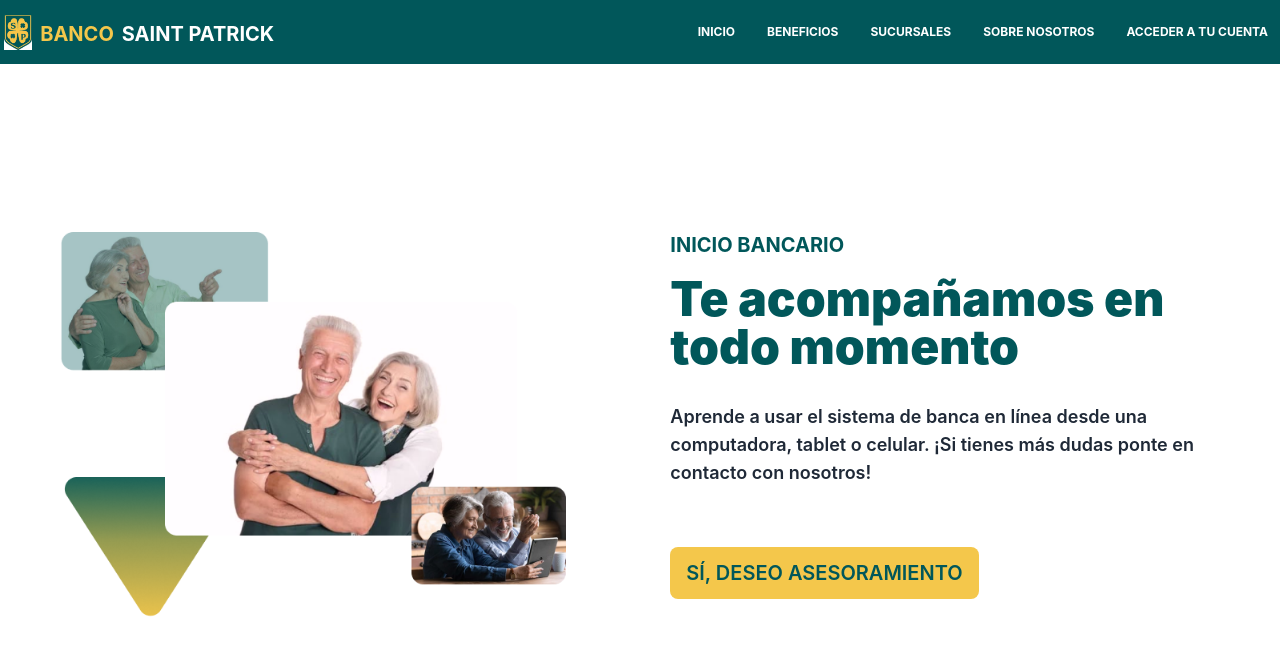
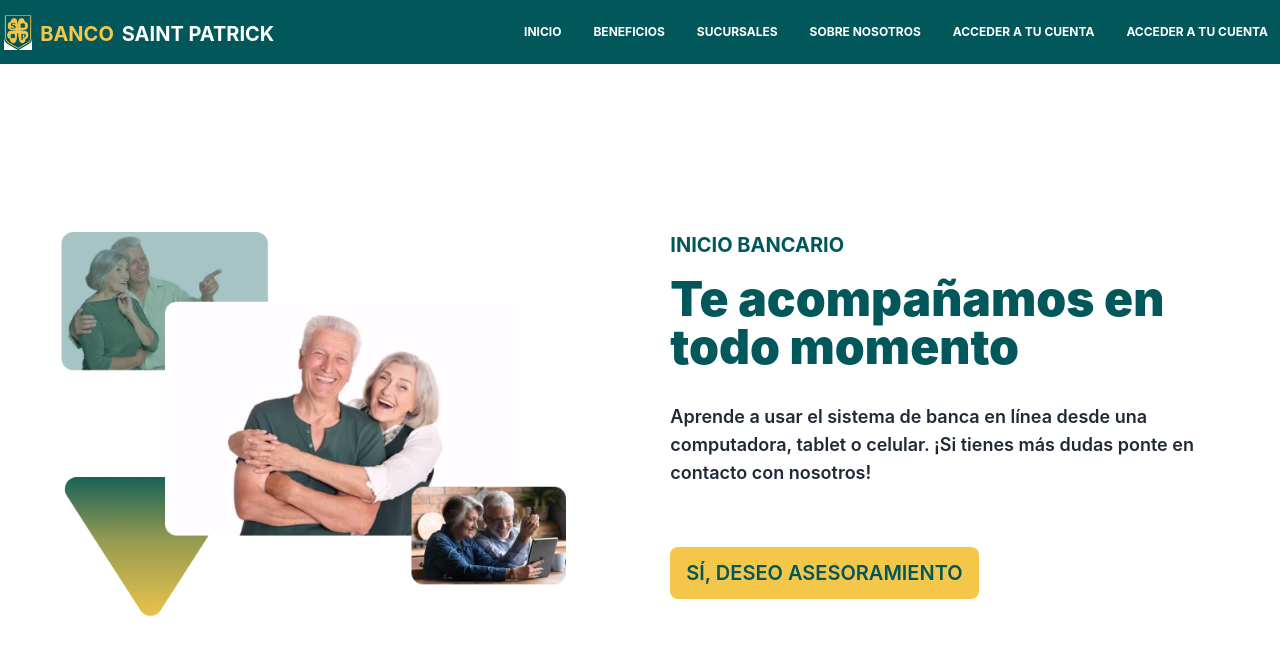
Before and after one commit to bank-saint-patrick/saint-patrick-bank-frontend, a React (Create React App) app: page / in a window 1280 px wide. Shown: the top 656 px of the page. Built offline with nearby package versions, Linux system fonts and the light colour scheme.

Commit message:
cambios navbar y submenu login

```diff
--- a/src/components/Navbar/index.jsx
+++ b/src/components/Navbar/index.jsx
@@ -5,6 +5,10 @@ import './style.css';
 export default function Navbar() {
     const [navbarOpen] = useState(false);
     const [logout, setLogout] = useState(false);
+
+    const url = window.location.href;
+
+    const route = url.split('/')[3];
 
     useEffect(() => {
         const sessionStorageGet = JSON.parse(sessionStorage.getItem('session'));
@@ -65,12 +69,19 @@ export default function Navbar() {
                                 <span className="ml-2">Sobre Nosotros</span>
                             </a>
                         </li>
-                        {logout && (
+                        {logout && route === 'login' ? (
                             <li className="nav-item">
                                 <button type="button" className="px-3 py-2 flex items-center text-xs uppercase font-bold leading-snug text-white hover:opacity-75" onClick={() => handleClickLogout()}>
                                     <i className="fab fa-pinterest text-lg leading-lg text-white opacity-75" />
                                     <span className="ml-2">Salir</span>
                                 </button>
+                            </li>
+                        ) : (
+                            <li className="nav-item">
+                                <a className="px-3 py-2 flex items-center text-xs uppercase font-bold leading-snug text-white hover:opacity-75" href="/login">
+                                    <i className="fab fa-pinterest text-lg leading-lg text-white opacity-75" />
+                                    <span className="ml-2">Acceder a tu cuenta</span>
+                                </a>
                             </li>
                         )}
                         {!logout && (
--- a/src/components/desktop/SubMenu/index.jsx
+++ b/src/components/desktop/SubMenu/index.jsx
@@ -163,7 +163,7 @@ const SubMenu = ({ url, token }) => {
             <div className="w-full flex flex-col text-sm py-4 px-2 text-gray-500">
                 <div className="flex hover:bg-gray-100 py-1 px-2">
                     <div className="w-full flex flex-col justify-center items-center">
-                        <div className="flex w-full h-[475px] lg:h-[205px] lg:w-[220px]">
+                        <div className="flex w-full h-[475px] sm:h-[205px] lg:w-[220px]">
                             <img
                                 alt="..."
                                 src={loading || userImgPerfil === '' ? 'https://png.pngtree.com/png-vector/20190710/ourlarge/pngtree-user-vector-avatar-png-image_1541962.jpg' : userImgPerfil}
@@ -209,7 +209,7 @@ const SubMenu = ({ url, token }) => {
 
                         <div className="flex items-center pt-6 text-center">
                             {editUserName ? (
-                                <>
+                                <div className="flex flex-col">
                                     <input
                                         className="p-2"
                                         type="text"
@@ -217,11 +217,17 @@ const SubMenu = ({ url, token }) => {
                                         id=""
                                         value={userName}
                                         onChange={(e) => {
-                                            setUser({ ...user, firstName: e.target.value.trim() });
-                                            setUserName(e.target.value);
+                                            const regex = /^[a-zA-Z\s]*$/;
+                                            if (e.target.value > 0 && e.target.value.length <= 20 && regex.test(e.target.value)) {
+                                                setUser({ ...user, name: e.target.value });
+                                                setUserName(e.target.value);
+                                            } else {
+                                                return false;
+                                            }
                                         }}
                                     />
-                                </>
+                                    <span className="text-gray-600 text-sm">Sólo letras, máximo 20 caracteres</span>
+                                </div>
                             ) : (
                                 <>
                                     <h5 className="text-xl font-bold text-blueGray-700 mr-2">{userName}</h5>
```
